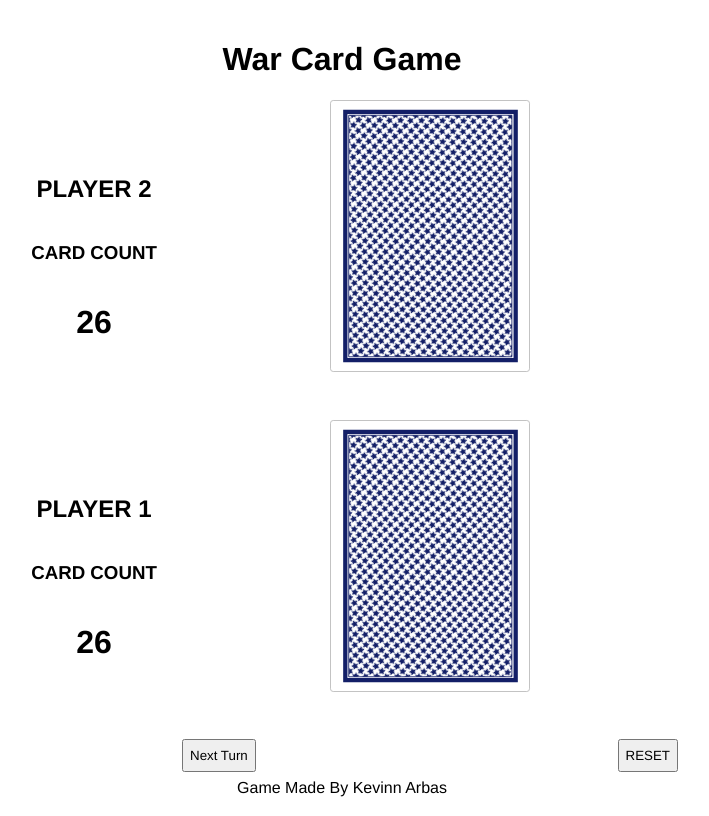
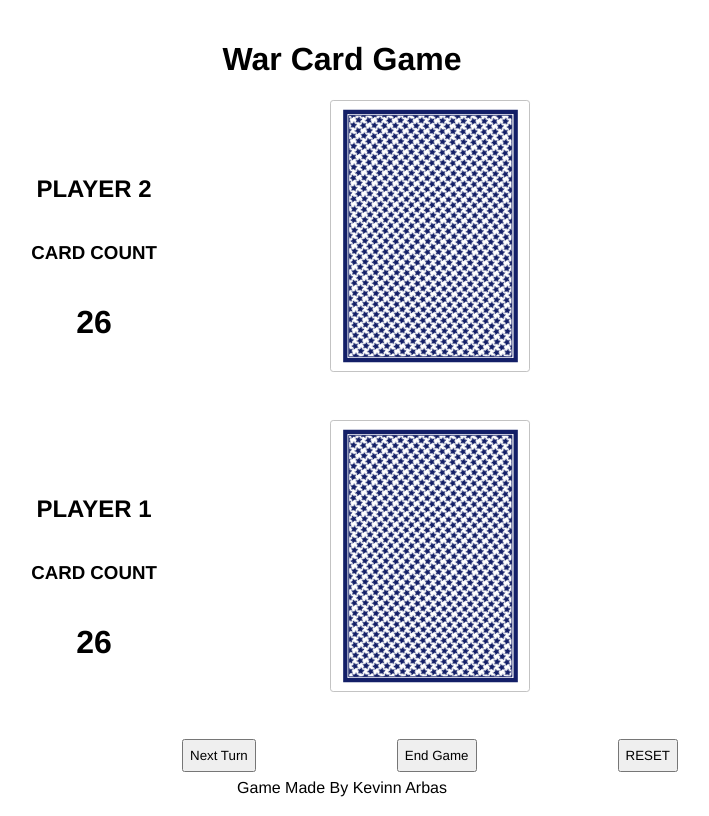
Before and after one commit to kevinnarbas/war-game-project1, a plain HTML site: page index.html in a window 1280 px wide. Shown: the whole page, without its empty margins (298-1007 px from the left). Drawn offline with Linux system fonts and the light colour scheme.

Commit message:
adds a end game button

```diff
--- a/index.html
+++ b/index.html
@@ -32,6 +32,7 @@
         </div>
         <div class="btns">
             <button id="next">Next Turn</button>
+            <button id="end">End Game</button>
             <button id="reset">RESET</button>
         </div>
     </main>
```
